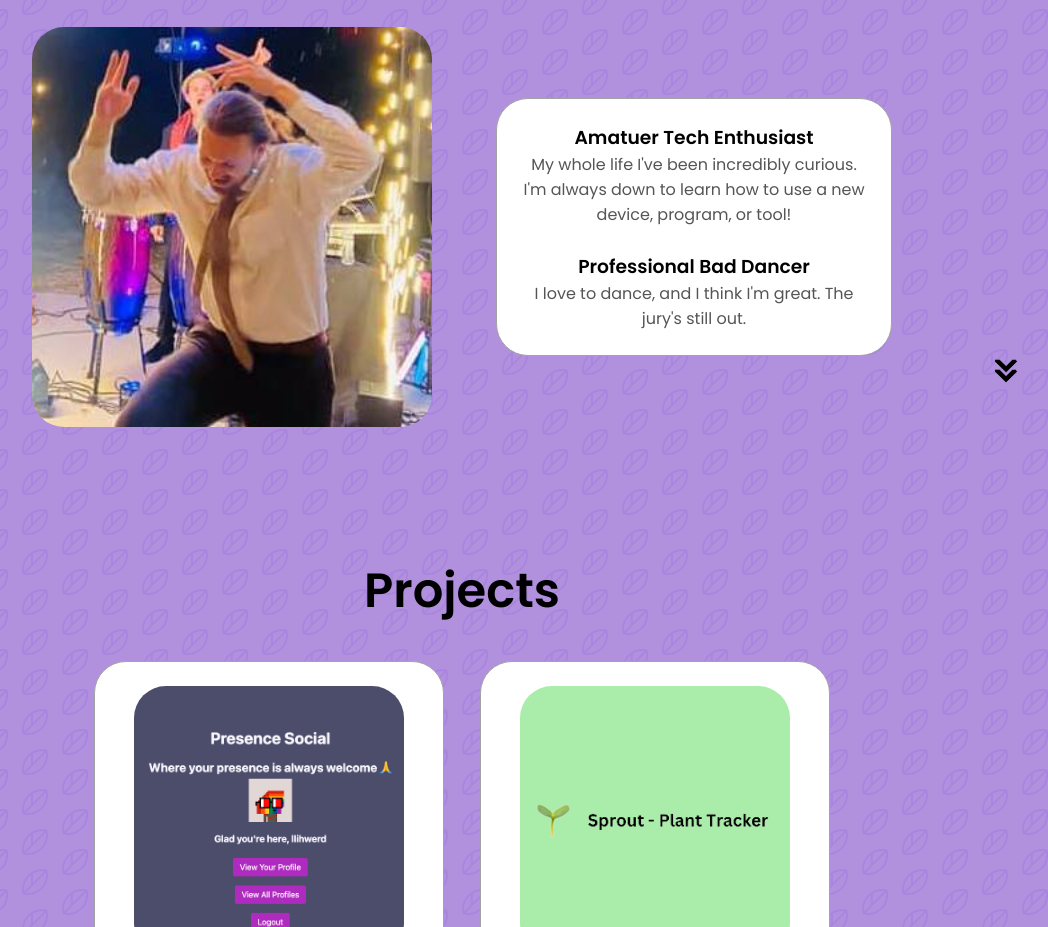
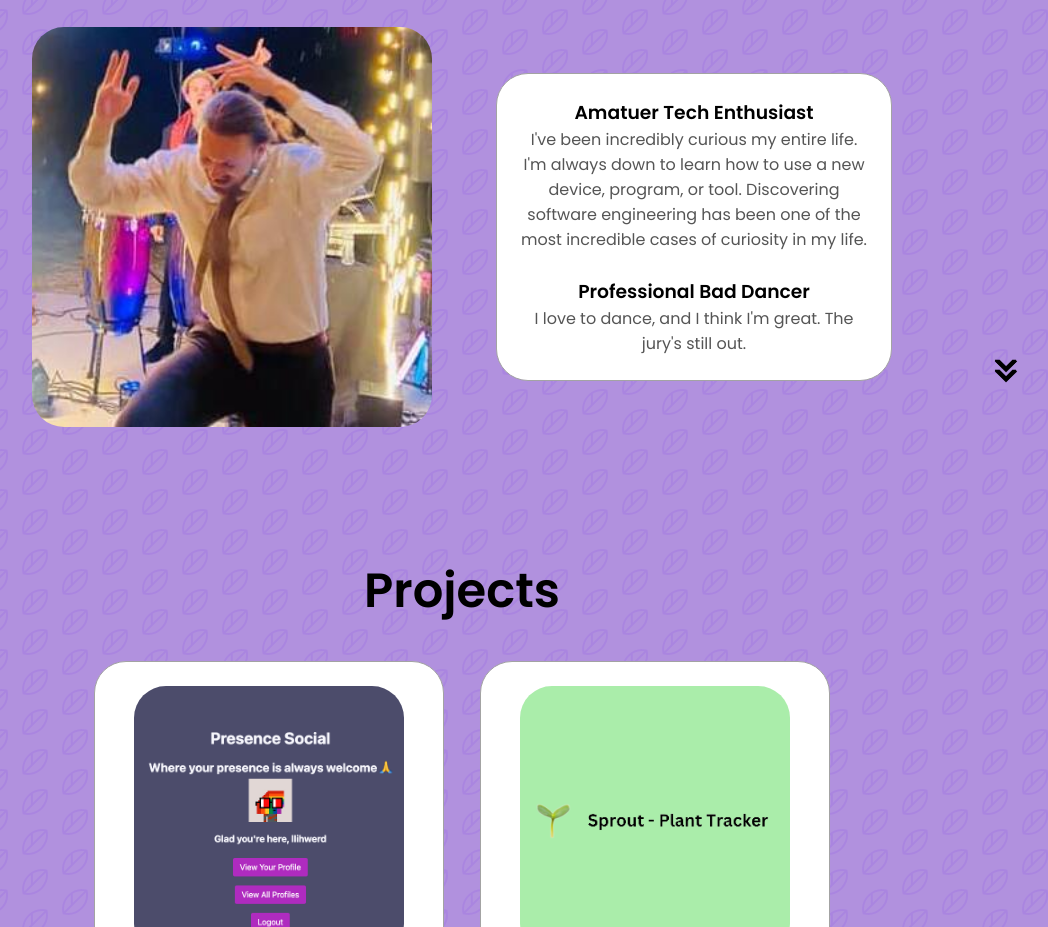
Before and after one commit to llihwerd/portfolio, a plain HTML site: page index.html in a window 1280 px wide. Shown: the part 891-1818 px from the top of the page, without its empty margins (178-1226 px from the left). Drawn offline with Linux system fonts and the light colour scheme.

Commit message:
update about section copy for tech enthusiast

```diff
--- a/index.html
+++ b/index.html
@@ -89,7 +89,7 @@
           <div class="about-containers">
             <div class="details-container">
               <h3>Amatuer Tech Enthusiast</h3>
-              <p>My whole life I've been incredibly curious. I'm always down to learn how to use a new device, program, or tool!</p>
+              <p>I've been incredibly curious my entire life. I'm always down to learn how to use a new device, program, or tool. Discovering software engineering has been one of the most incredible cases of curiosity in my life.</p>
               <br>
               <h3>Professional Bad Dancer</h3>
               <p>I love to dance, and I think I'm great. The jury's still out.
```
